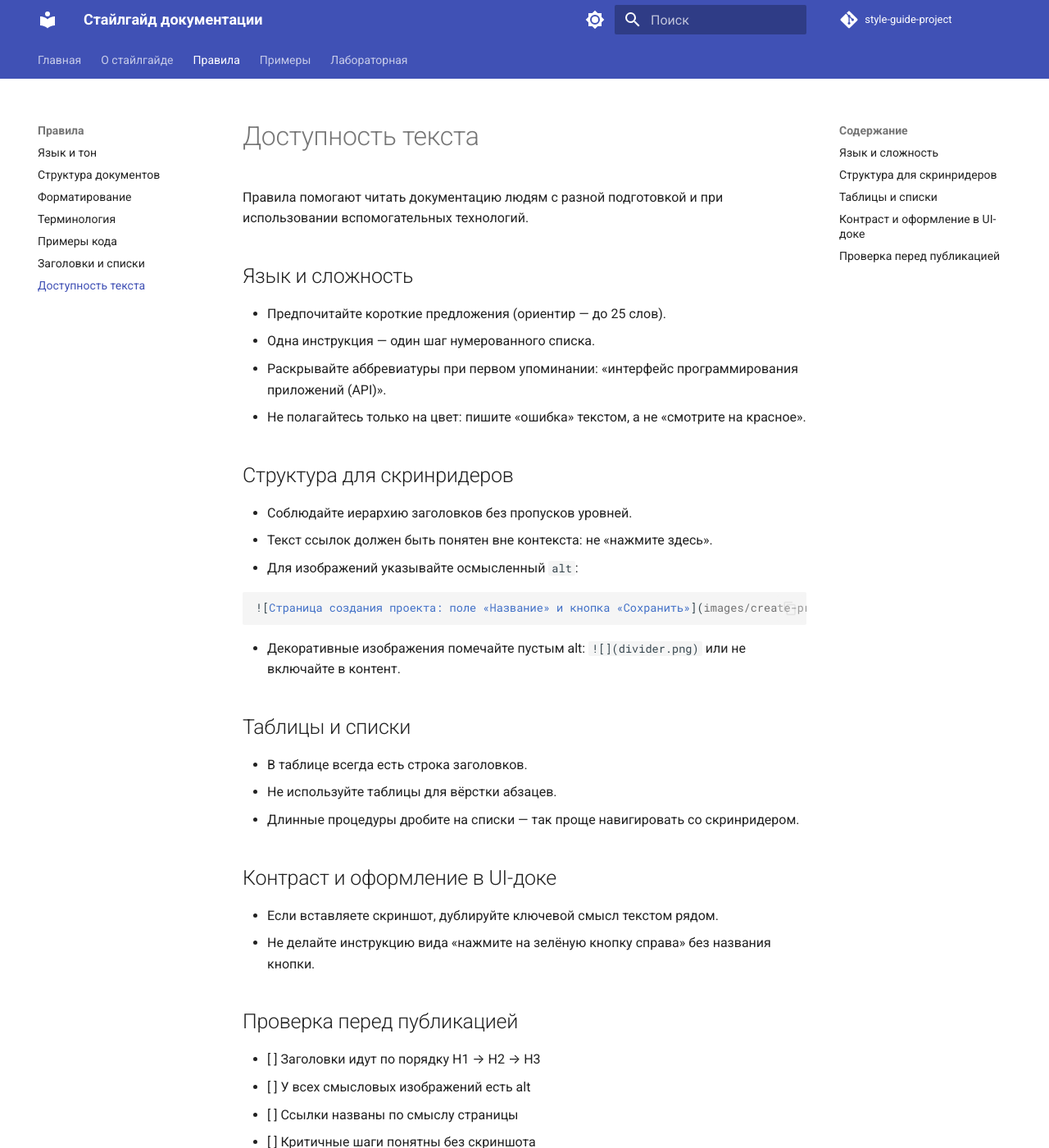
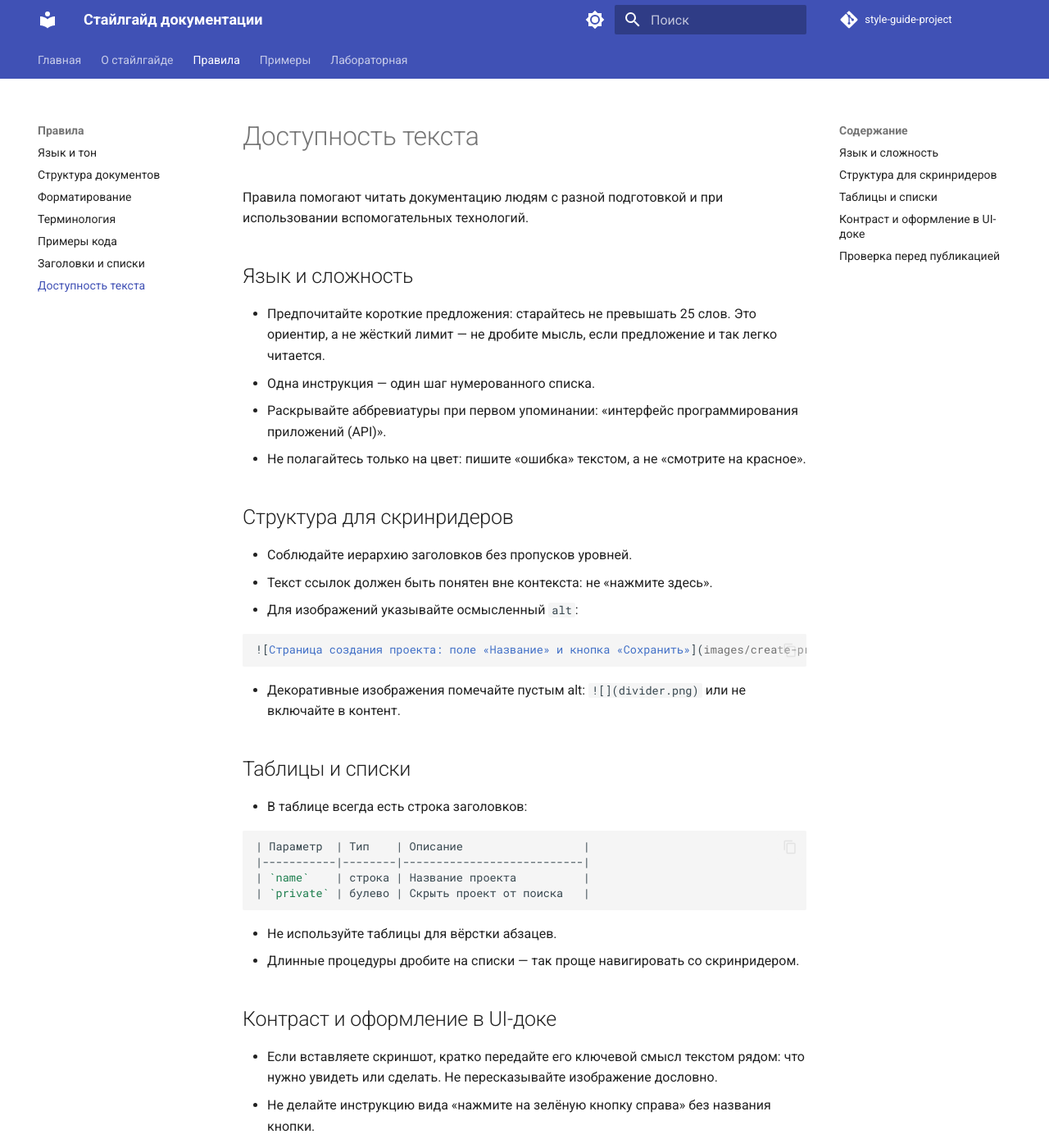
Before and after one commit to xWxfFle/proj-doc, an MkDocs documentation site: the page built from docs/rules/accessibility.md, in a window 1280 px wide and 1400 px high. Shown: the whole window at 82% size. Built offline with MkDocs 1.6.1 and Material for MkDocs 9.7.7, drawn with Linux system fonts in a browser that asks for light colours; comment, search, counter and statistics services are not loaded.

Commit message:
docs(accessibility): address review comments
- Soften the 25-word sentence guideline so it reads as a target, not a hard limit
- Add an example table with a header row
- Clarify that screenshot meaning should be summarized briefly, not described verbatim

Co-Authored-By: Claude Opus 5.5 <noreply@anthropic.com>

````diff
--- a/docs/rules/accessibility.md
+++ b/docs/rules/accessibility.md
@@ -4,7 +4,7 @@
 
 ## Язык и сложность
 
-- Предпочитайте короткие предложения (ориентир — до 25 слов).
+- Предпочитайте короткие предложения: старайтесь не превышать 25 слов. Это ориентир, а не жёсткий лимит — не дробите мысль, если предложение и так легко читается.
 - Одна инструкция — один шаг нумерованного списка.
 - Раскрывайте аббревиатуры при первом упоминании: «интерфейс программирования приложений (API)».
 - Не полагайтесь только на цвет: пишите «ошибка» текстом, а не «смотрите на красное».
@@ -23,13 +23,21 @@
 
 ## Таблицы и списки
 
-- В таблице всегда есть строка заголовков.
+- В таблице всегда есть строка заголовков:
+
+```markdown
+| Параметр  | Тип    | Описание                  |
+|-----------|--------|---------------------------|
+| `name`    | строка | Название проекта          |
+| `private` | булево | Скрыть проект от поиска   |
+```
+
 - Не используйте таблицы для вёрстки абзацев.
 - Длинные процедуры дробите на списки — так проще навигировать со скринридером.
 
 ## Контраст и оформление в UI-доке
 
-- Если вставляете скриншот, дублируйте ключевой смысл текстом рядом.
+- Если вставляете скриншот, кратко передайте его ключевой смысл текстом рядом: что нужно увидеть или сделать. Не пересказывайте изображение дословно.
 - Не делайте инструкцию вида «нажмите на зелёную кнопку справа» без названия кнопки.
 
 ## Проверка перед публикацией
````
